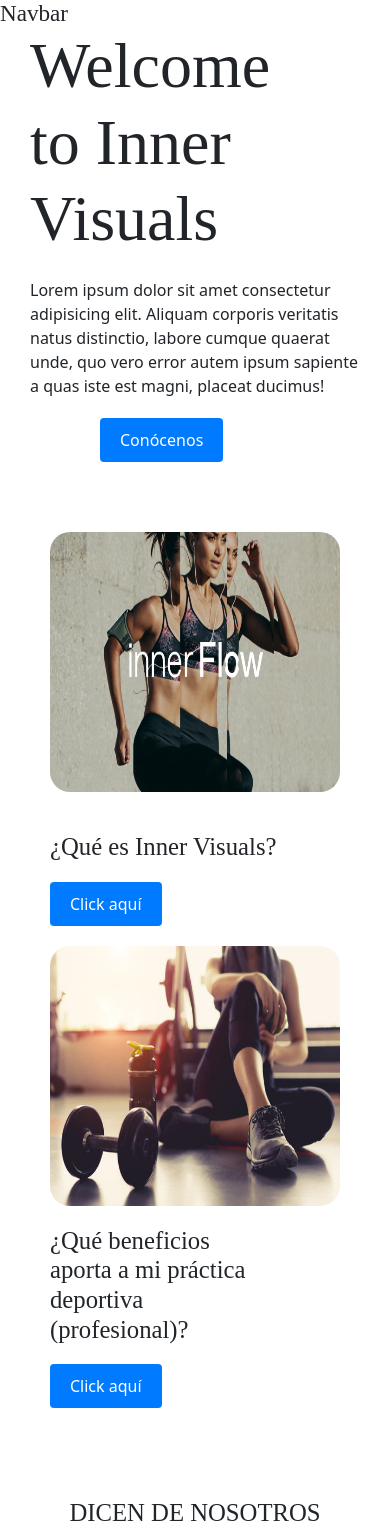
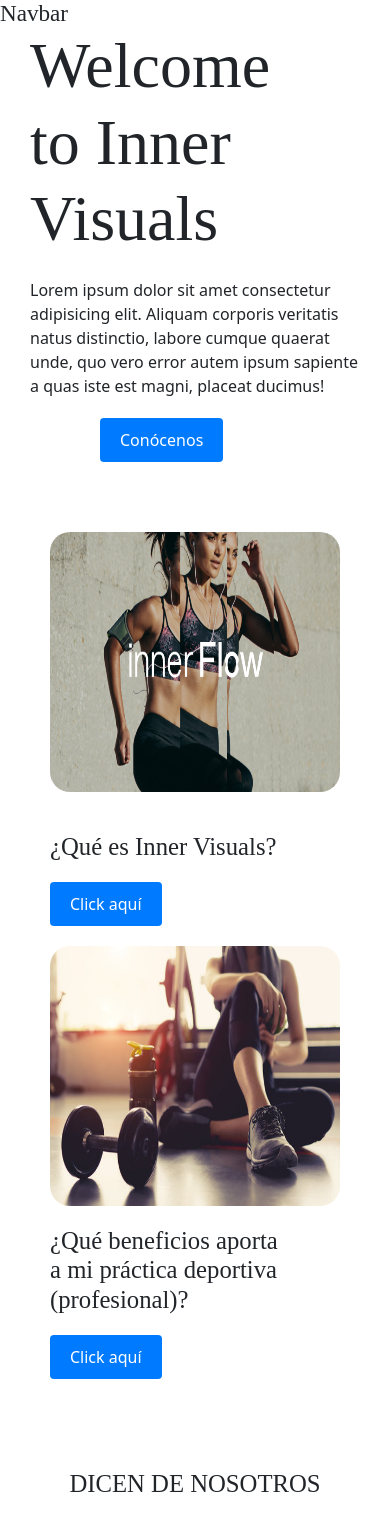
Before and after one commit to GabrielaRamos79/inner_visual_final_project, a React (Vite) app in the folder client/InnerVisual/: page / in a window 390 px wide. Shown: the top 1536 px of the page. Built offline with nearby package versions, Linux system fonts and the light colour scheme.

Commit message:
usp responsive modificated

```diff
--- a/client/InnerVisual/src/components/usp/usp.css
+++ b/client/InnerVisual/src/components/usp/usp.css
@@ -3,7 +3,7 @@
 .photoUsp2 {
     display: flex;
     align-items: center;
-    justify-content: flex-start;
+    justify-content: center;
 }
 
 .photoUsp2 {
@@ -39,16 +39,12 @@
 
 .textPhoto1,
 .textPhoto2 {
-    margin-left: 100px;
+    margin: 0 80px;
 }
 
 .titleUsp1,
 .titleUsp2 {
     margin-bottom: 20px;
-}
-
-.titleUsp2 {
-    margin-right: 20px;
 }
 
 .uspSection {
```
